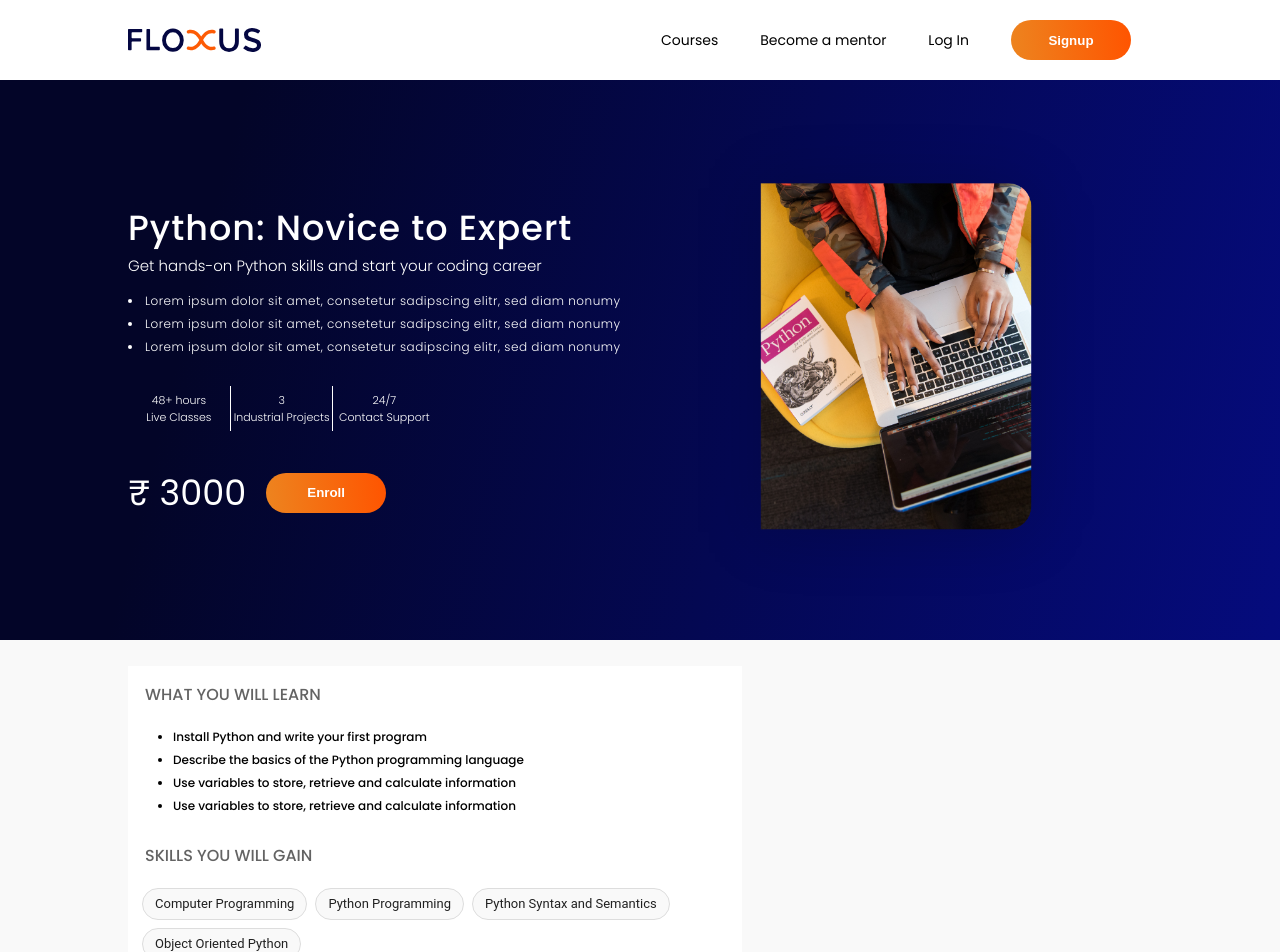
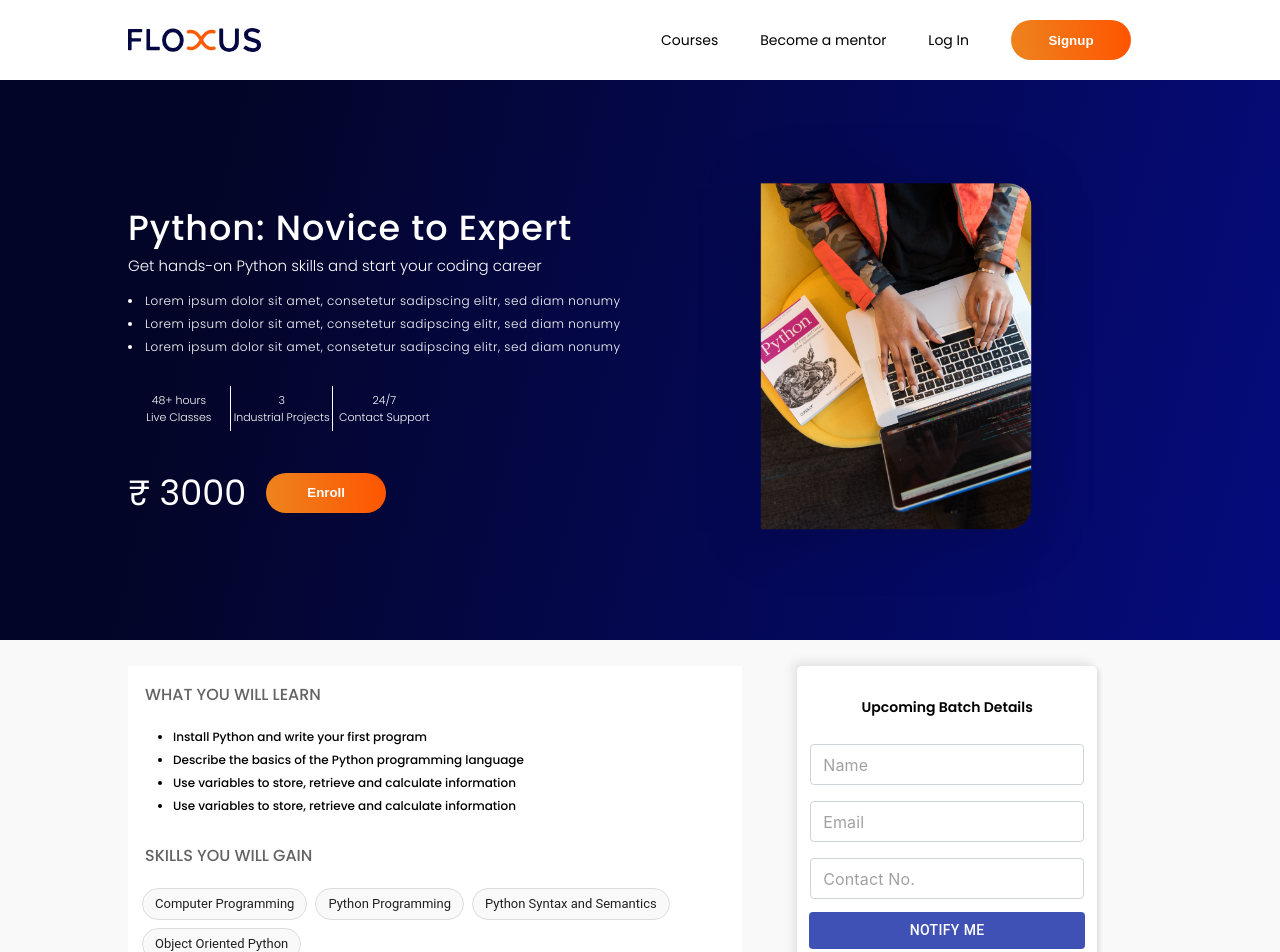
Before and after one commit to divyashasinha23/Floxus_website, a React (Create React App) app in the folder frontend/: page /course in a window 1280 px wide. Shown: the top 952 px of the page. Built offline with nearby package versions, Linux system fonts and the light colour scheme.

Commit message:
batch details form done

```diff
--- /dev/null
+++ b/frontend/src/components/BatchContact/BatchContact.js
@@ -0,0 +1,148 @@
+import React from 'react';
+import styled from '@emotion/styled';
+import { fade, withStyles, makeStyles } from '@material-ui/core/styles';
+import InputBase from '@material-ui/core/InputBase';
+import FormControl from '@material-ui/core/FormControl';
+import Button from '@material-ui/core/Button';
+
+const useStyles = makeStyles((theme) => ({
+  root: {
+    display: 'flex',
+    flexWrap: 'wrap',
+  },
+  margin: {
+    margin: theme.spacing(1),
+  },
+}));
+
+const BootstrapInput = withStyles((theme) => ({
+  root: {
+    'label + &': {
+      marginTop: theme.spacing(3),
+    },
+  },
+  input: {
+    borderRadius: 4,
+    position: 'relative',
+    backgroundColor: theme.palette.common.white,
+    border: '1px solid #ced4da',
+    fontSize: 16,
+    width: 'auto',
+    padding: '10px 12px',
+    transition: theme.transitions.create(['border-color', 'box-shadow']),
+    // Use the system font instead of the default Roboto font.
+    fontFamily: [
+      '-apple-system',
+      'BlinkMacSystemFont',
+      '"Segoe UI"',
+      'Roboto',
+      '"Helvetica Neue"',
+      'Arial',
+      'sans-serif',
+      '"Apple Color Emoji"',
+      '"Segoe UI Emoji"',
+      '"Segoe UI Symbol"',
+    ].join(','),
+    '&:focus': {
+      boxShadow: `${fade(theme.palette.primary.main, 0.25)} 0 0 0 0.2rem`,
+      borderColor: theme.palette.primary.main,
+    },
+  },
+}))(InputBase);
+
+const BatchContactContainer = styled.div`
+  display: flex;
+  width: 300px;
+  height: 300px;
+  background-color: white;
+  justify-content: center;
+  align-items: center;
+  border-radius: 5px;
+  box-shadow: 2px 2px 5px #d9d9d9, -5px -5px 8px #e7e7e7;
+
+  @media (max-width: 496px) {
+    margin-top: 25px;
+    width: 90%;
+  }
+`;
+
+const BatchContactWrapper = styled.div`
+  display: flex;
+  flex-direction: column;
+  width: 90%;
+  height: 90%;
+`;
+
+const HeadWrapper = styled.div`
+  display: flex;
+  width: 100%;
+  flex-basis: 20%;
+  justify-content: center;
+  align-items: center;
+
+  .heading {
+    font-size: 14px;
+    font-weight: 600;
+  }
+`;
+
+const FormWrapper = styled.div`
+  display: flex;
+  width: 100%;
+  flex-basis: 80%;
+  justify-content: center;
+
+  form {
+    display: flex;
+    flex-direction: column;
+    justify-content: center;
+    align-items: center;
+
+    .btnform {
+      margin-top: 5px;
+      width: 95%;
+    }
+  }
+`;
+
+const BatchContact = () => {
+  const classes = useStyles();
+
+  return (
+    <>
+      <BatchContactContainer>
+        <BatchContactWrapper>
+          <HeadWrapper>
+            <p className="heading">Upcoming Batch Details</p>
+          </HeadWrapper>
+          <FormWrapper>
+            <form className={classes.root} noValidate>
+              <FormControl className={classes.margin}>
+                <BootstrapInput placeholder="Name" id="bootstrap-input" />
+              </FormControl>
+              <FormControl className={classes.margin}>
+                <BootstrapInput id="bootstrap-input" placeholder="Email" />
+              </FormControl>
+              <FormControl className={classes.margin}>
+                <BootstrapInput
+                  placeholder="Contact No."
+                  id="bootstrap-input"
+                />
+              </FormControl>
+              <Button
+                variant="contained"
+                color="primary"
+                className="btnform"
+                disableElevation
+              >
+                Notify Me
+              </Button>
+            </form>
+          </FormWrapper>
+        </BatchContactWrapper>
+      </BatchContactContainer>
+    </>
+  );
+};
+
+export default BatchContact;
--- a/frontend/src/components/CourseOverview/CourseOverview.js
+++ b/frontend/src/components/CourseOverview/CourseOverview.js
@@ -1,6 +1,7 @@
 import React from 'react';
 import styled from '@emotion/styled';
 import Chips from '../Chips/Chips';
+import BatchContact from '../BatchContact/BatchContact';
 
 const CourseOverviewContainer = styled.div`
   display: flex;
@@ -100,6 +101,8 @@ const CourseOverviewRight = styled.div`
   display: flex;
   flex-basis: 40%;
   height: 100%;
+  justify-content: center;
+  align-items: center;
 
   ${'' /* background-color: red; */}
 `;
@@ -137,7 +140,9 @@ const CourseOverview = () => {
               </ul>
             </CoursePrerequisite>
           </CourseOverviewLeft>
-          <CourseOverviewRight></CourseOverviewRight>
+          <CourseOverviewRight>
+            <BatchContact />
+          </CourseOverviewRight>
         </CourseOverviewWrapper>
       </CourseOverviewContainer>
     </>
```
